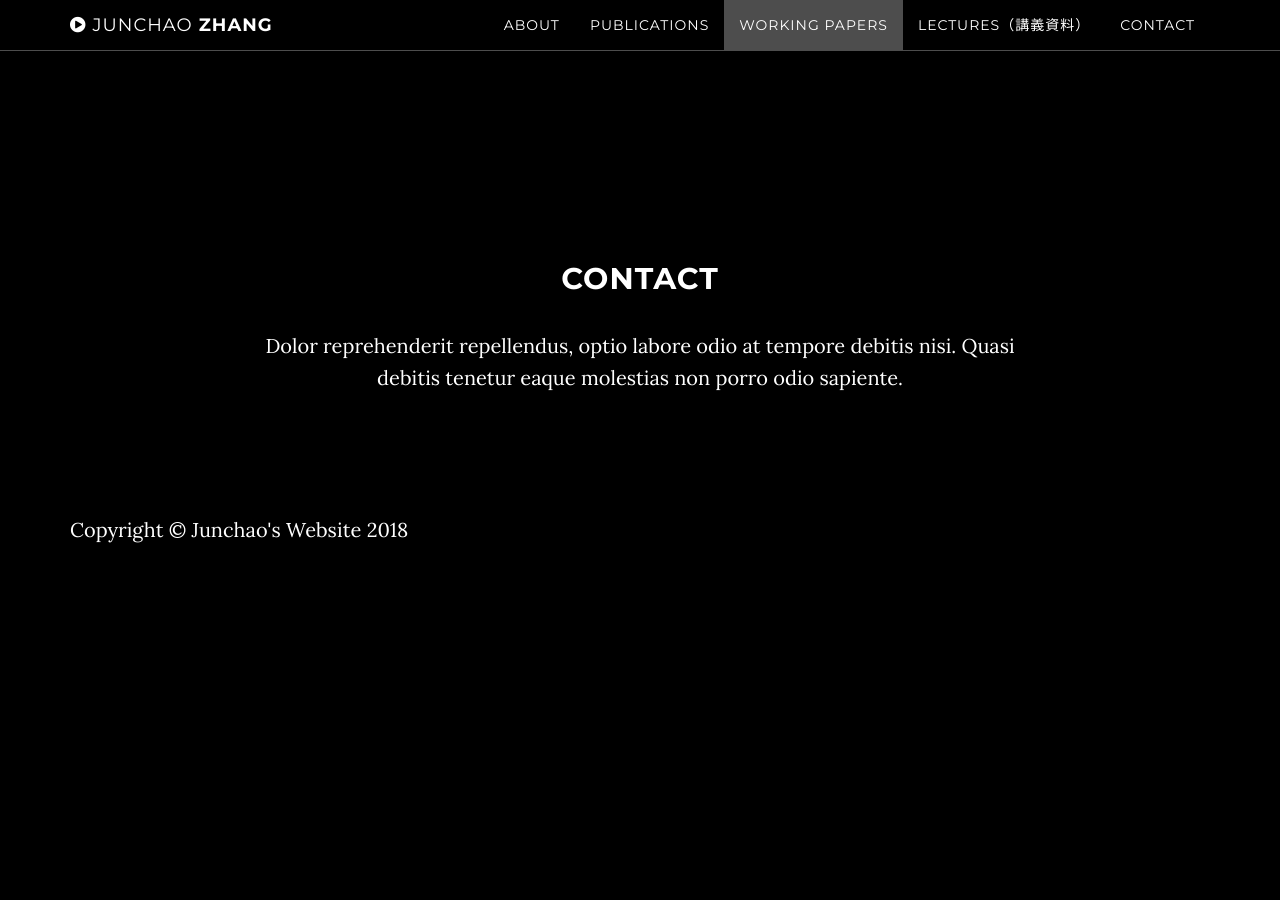
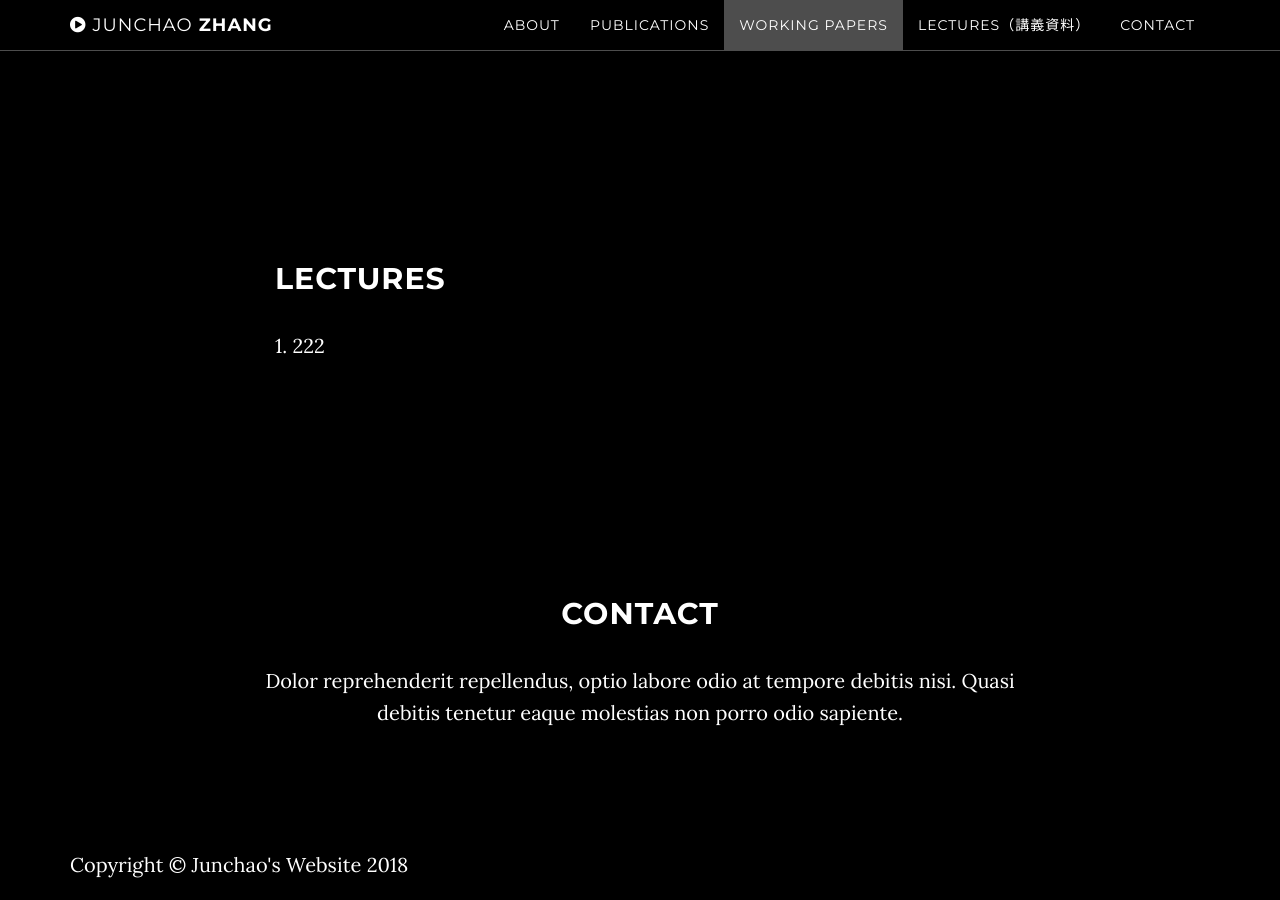
Before and after one commit to ztempest0218/ztempest0218.github.io, a Jekyll site: the page built from index.html, in a window 1280 px wide and 900 px high, scrolled down 3186 px. Built offline with Jekyll 4.4.1, drawn with Linux system fonts in a browser that asks for light colours; before the commit the page ends 3782 px from its top, so only the background shows below that.

Commit message:
Update default.html

```diff
--- a/_layouts/default.html
+++ b/_layouts/default.html
@@ -7,6 +7,7 @@
     {% include about.html %}
     {% include publications.html %}
     {% include workingpapers.html %}
+    {% include lectures.html %}
     {% include contact.html %}
     {% include footer.html %}
     {% include js.html %}
```
